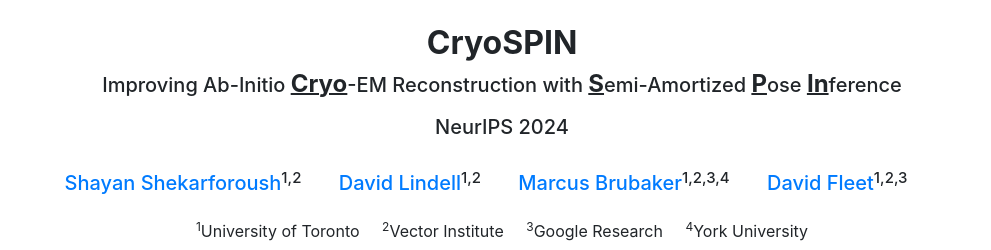
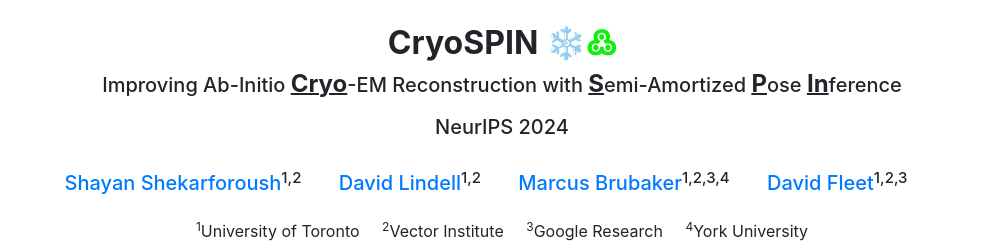
Before and after one commit to shekshaa/semi-amortized-cryoem, a plain HTML site: page index.html in a window 1280 px wide. Shown: the top 250 px of the page, without its empty margins (138-1129 px from the left). Drawn offline with nearby package versions, Linux system fonts and the light colour scheme; some packages are replaced by stand-ins of ours; some icons are missing.

Commit message:
add emoji

```diff
--- a/index.html
+++ b/index.html
@@ -48,7 +48,7 @@
             <div class='row mt-4 mb-2'>
                 <div class='col text-center'>
                     <!-- <p class="h3 font-weight-bold">Improving Ab-Initio Cryo-EM Reconstruction with Semi-Amortized Pose Inference</p> -->
-                    <p class="h2 font-weight-bold">CryoSPIN</p>
+                    <p class="h2 font-weight-bold">CryoSPIN ❄️<span style="color: rgb(18, 238, 18);">߷</span></p>
                     <p class="h5">Improving Ab-Initio <u><span style="font-weight: bold; font-size: 1.2em;">Cryo</span></u>-EM Reconstruction with <u><span style="font-weight: bold; font-size: 1.2em;">S</span></u>emi-Amortized <u><span style="font-weight: bold; font-size: 1.2em;">P</span></u>ose <u><span style="font-weight: bold; font-size: 1.2em;">In</span></u>ference</p>
                 </div>
             </div>
```
